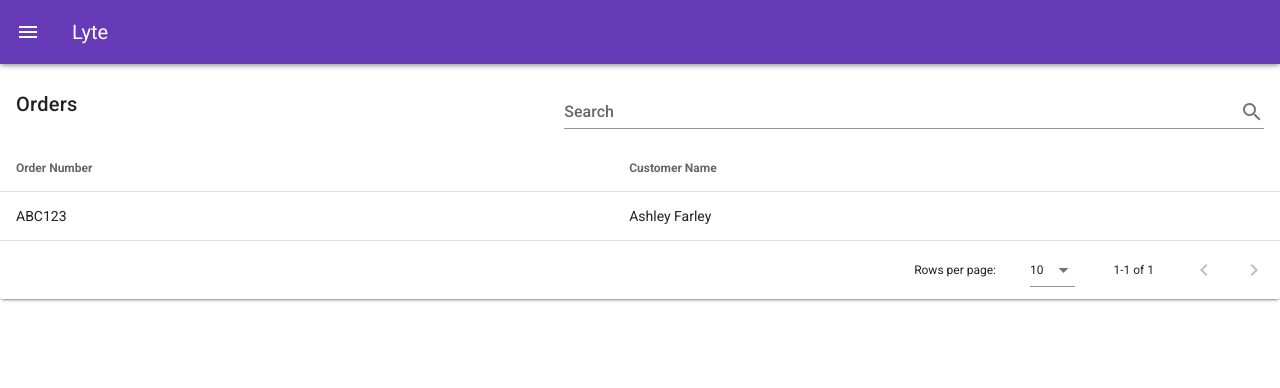
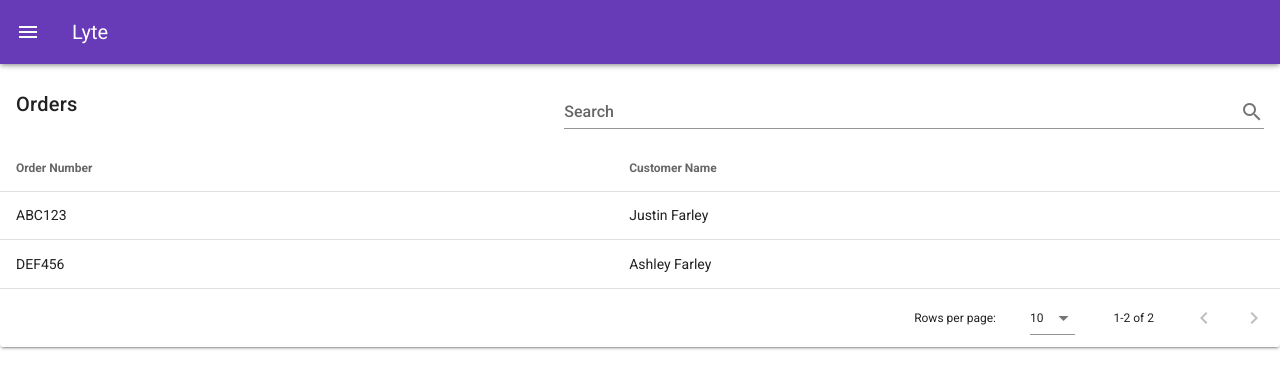
Before and after one commit to jffy0220/Lyte-UI, a Vue app in the folder lyte-ui/: page / in a window 1280 px wide. Shown: the top 388 px of the page. Built offline with nearby package versions, Linux system fonts and the light colour scheme.

Commit message:
Update to Order Table

```diff
--- a/lyte-ui/src/App.vue
+++ b/lyte-ui/src/App.vue
@@ -40,21 +40,20 @@
     </v-navigation-drawer>
 
     <v-main>
-      <data-table />
+      <order-table />
     </v-main>
   </v-app>
 </template>
 
 <script>
-import DataTable from './components/core/DataTable.vue';
+import OrderTable from './components/Orders/Order-Table.vue';
 
 export default {
-  components: { DataTable },
+  components: { OrderTable },
   name: 'App',
   data: () => ({
     drawer: false,
-    group: null,
-
+    group: null
   })
 };
 </script>
--- a/lyte-ui/src/components/core/DataTable.vue
+++ b/lyte-ui/src/components/Orders/Order-Table.vue
@@ -13,7 +13,7 @@
         </v-card-title>
         <v-data-table
           :headers="headers"
-          :items="orders"
+          :items="items"
           :search="search"
         ></v-data-table>
       </v-card>
@@ -22,18 +22,16 @@
 <script>
 
 export default {
-    name: 'DataTable',
+    name: 'OrderTable',
     data: () => ({
         search: '',
         headers: [
-            { text: 'Order Number', value: 'order_number' },
-            { text: 'Customer Name', value: 'customer_name' }
+          { text: 'Order Number', value: 'order_number' },
+          { text: 'Customer Name', value: 'customer_name' }
         ],
-        orders: [
-            {
-                order_number: 'ABC123',
-                customer_name: 'Ashley Farley'
-            }
+        items: [
+          { order_number: 'ABC123', customer_name: 'Justin Farley' },
+          { order_number: 'DEF456', customer_name: 'Ashley Farley' }
         ]
     })
 }
```
